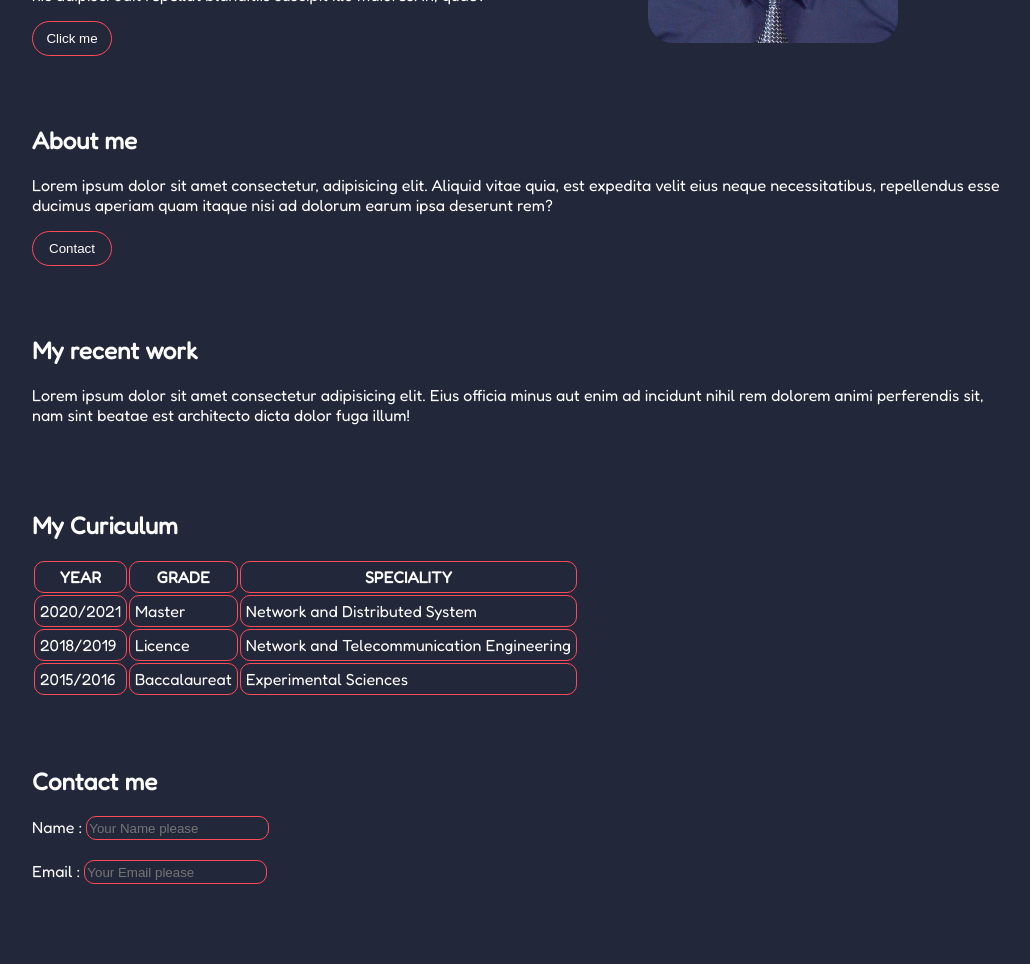
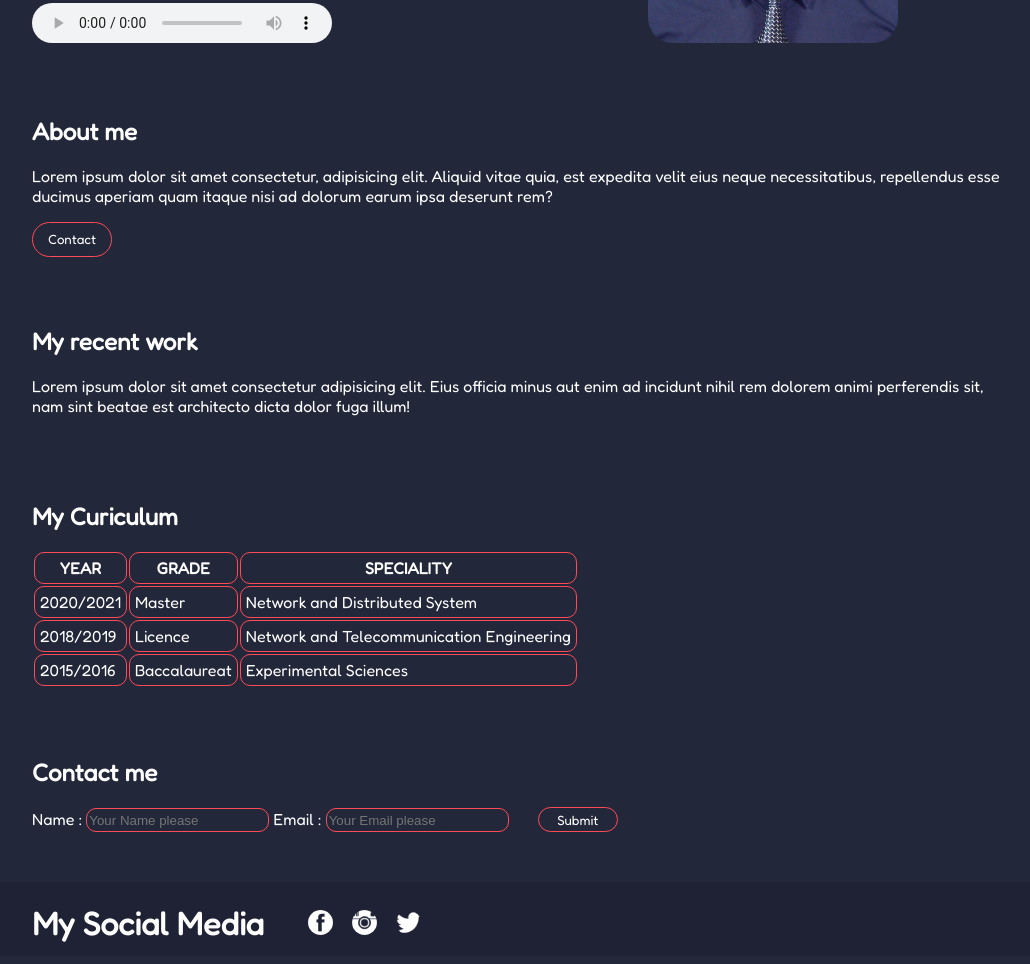
Before and after one commit to saidikr/Html_Checkpoint, a plain HTML site: page index.html in a window 1280 px wide. Shown: the part 365-1329 px from the top of the page, without its empty margins (126-1156 px from the left). Before the commit the page ends 1257 px from the top, so only its background shows below. Drawn offline with Linux system fonts and the light colour scheme.

Commit message:
I've finished the work

```diff
--- a/index.html
+++ b/index.html
@@ -37,11 +37,14 @@
               quasi sit nemo hic adipisci odit repellat blanditiis suscipit illo
               maiores! In, quae?
             </p>
-            <button>Click me</button>
+            <audio controls>
+              <source src="" type="audio/mpeg" />
+              Please Check the audio Extension
+            </audio>
           </div>
           <div class="hero_right_content">
             <img
-              src="./image/said-removebg-preview.png"
+              src="./images/said-removebg-preview.png"
               alt="said's image"
               width="250"
               height="280"
@@ -97,8 +100,7 @@
         <form>
           <label for="name">Name : </label>
           <input type="text" name="name" placeholder="Your Name please" />
-          <br>
-          <br>
+
           <label for="emaill">Email : </label>
           <input
             type="email"
@@ -106,8 +108,33 @@
             id="emaill"
             placeholder="Your Email please"
           />
+          <input type="submit" class="sub" />
         </form>
       </section>
+      <footer class="footer">
+        <h1>My Social Media</h1>
+        <a href="#"
+          ><img
+            src="./images/facebook.png"
+            alt="Facebook image"
+            width="25px"
+            height="25px"
+        /></a>
+        <a href="#"
+          ><img
+            src="./images/instagram.png"
+            alt="Instagram image"
+            width="25px"
+            height="25px"
+        /></a>
+        <a href="#"
+          ><img
+            src="./images/twitter.png"
+            alt="Twitter image"
+            width="25px"
+            height="25px"
+        /></a>
+      </footer>
     </main>
   </body>
 </html>
--- a/style/app.css
+++ b/style/app.css
@@ -69,10 +69,15 @@ button{
     color: white;
     border-radius: 25px;
     border: 1px solid #FF4A57;
+    font-family: "Fredoka", sans-serif;
+
 }
 .about,.work,.resume,.contact{
     padding: 0 150px;
         padding-top: 50px;
+}
+.contact{
+            padding-bottom: 50px;
 }
 th, td {
 
@@ -93,3 +98,29 @@ form input{
 img {
     border-radius: 25px;
 }
+.sub{
+        width: 80px;
+        height: 25px;
+        background-color: transparent;
+        color: white;
+        border-radius: 25px;
+        border: 1px solid #FF4A57;
+        font-family: "Fredoka", sans-serif;
+        margin-left: 25px;
+}
+footer{
+        background-color: #1F2235;
+        padding: 0 150px;
+        height: 74px;
+}
+footer h1{
+    display: inline-block;
+    margin-right: 25px;
+}
+footer a{
+    margin-left: 15px;
+}
+audio{
+    height: 40px;
+    width: 300px;
+}
```
Also changed, not shown: image/said.jpg (deleted), images/facebook.png (added), images/instagram.png (added), images/said-removebg-preview.png (renamed from image/said-removebg-preview.png), images/twitter.png (added).
